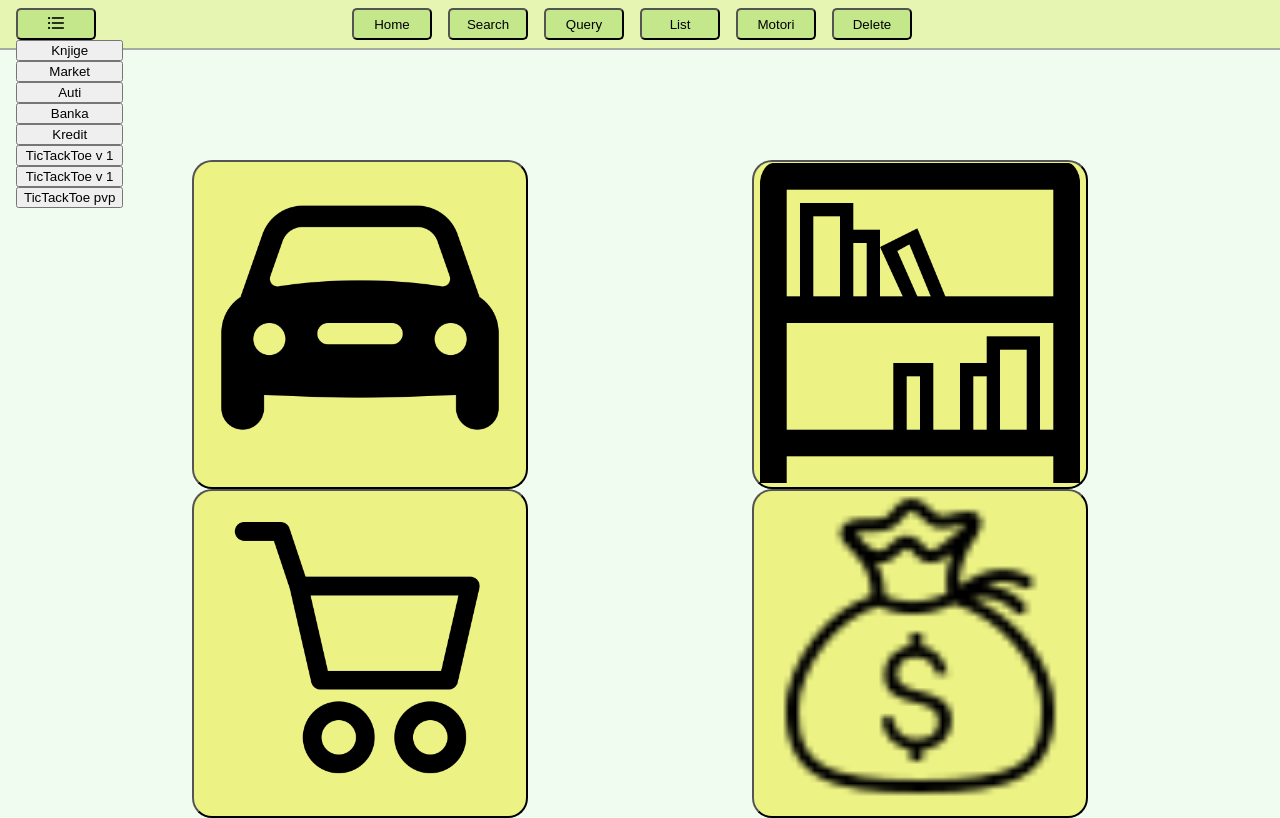
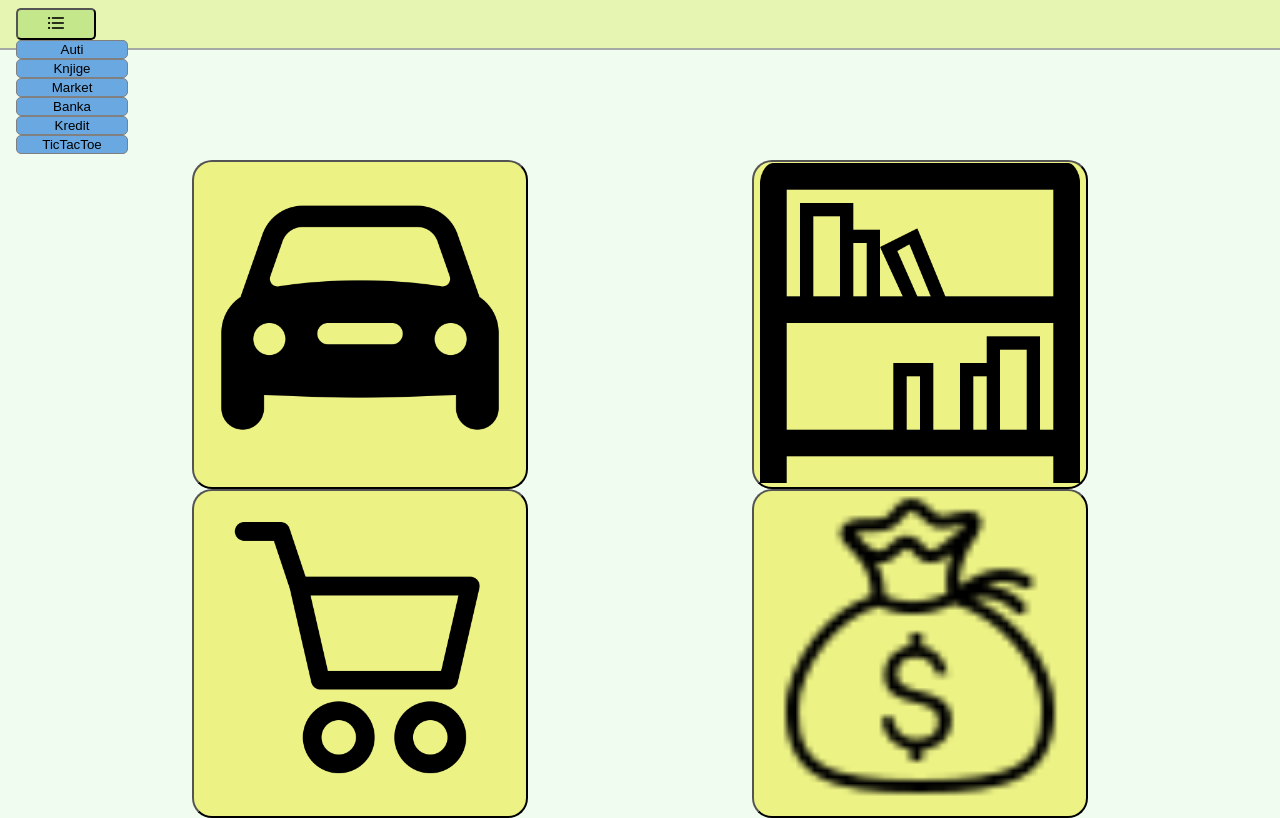
Before and after one commit to bozekekez/treningFront, a React (Create React App) app: page / in a window 1280 px wide. Both pictures are taken after a click on the button 56 px from the left and 24 px from the top of the page. Built offline with nearby package versions, Linux system fonts and the light colour scheme.

Commit message:
prerađen meni, svi linkovi stavljeni u univerzalni meni, dodan onmouseenter za navigaciju menija

```diff
--- a/src/Components/Header/Header.css
+++ b/src/Components/Header/Header.css
@@ -124,6 +124,11 @@
   width: 1rem;
 }
 
+.meniTop{
+    display: flex;
+    flex-direction: row;
+}
+
 .meniDeploy{
     margin-left: 1rem;
     margin-top: 2.5rem;
@@ -134,8 +139,61 @@
     flex-direction: column;
 }
 
+.meniDeployPodTick{
+    margin-left: 8rem;
+    margin-top: 8.8rem;
+    position: fixed;
+    overflow: visible;
+    z-index: 9998;
+    display: flex;
+    flex-direction: column;
+}
+
+.meniDeployPodKredit{
+    margin-left: 8rem;
+    margin-top: 7.5rem;
+    position: fixed;
+    overflow: visible;
+    z-index: 9998;
+    display: flex;
+    flex-direction: column;
+}
+
+.meniDeployPodMarket{
+    margin-left: 8rem;
+    margin-top: 5rem;
+    position: fixed;
+    overflow: visible;
+    z-index: 9998;
+    display: flex;
+    flex-direction: column;
+}
+
+.meniDeployPodAuti{
+    margin-left: 8rem;
+    margin-top: 2.5rem;
+    position: fixed;
+    overflow: visible;
+    z-index: 9998;
+    display: flex;
+    flex-direction: column;
+}
+
+.meniDeployPodKnjige{
+    margin-left: 8rem;
+    margin-top: 3.7rem;
+    position: fixed;
+    overflow: visible;
+    z-index: 9998;
+    display: flex;
+    flex-direction: column;
+}
+
 .meniBotun{
-
+    width: 7rem;
+    background-color: rgb(106, 168, 226);
+    border-radius: 5px;
+    border: 1px solid grey
 }
 
 .headerParent{
--- a/src/Components/Header/Header.js
+++ b/src/Components/Header/Header.js
@@ -8,12 +8,17 @@ import {
 import React, { useState, useEffect, useContext } from "react";
 import { ItemContext } from "../Context/Context";
 import "./Header.css";
-import list from './list.png'
+import list from "./list.png";
 
 const Header = () => {
   const { header, setHeader } = useContext(ItemContext);
-  const [meni, setMeni] = useState(false)
+  const [meni, setMeni] = useState(false);
   let history = useHistory();
+  const [creditMeni, setCreditmeni] = useState(false);
+  const [tick, setTick] = useState(false);
+  const [marketMeni, setMarketMeni] = useState(false);
+  const [autiMeni, setAutiMeni] = useState(false);
+  const [booksMeni, setBooksMeni] = useState(false);
 
   const handleClick = () => {
     history.push("/");
@@ -40,107 +45,254 @@ const Header = () => {
   };
 
   const handleKnjige = () => {
-    setHeader("knjige");
-    document.body.style = "background: rgb(198, 242, 248)";
-    history.push("/books");
+    // setHeader("knjige");
+    // document.body.style = "background: rgb(198, 242, 248)";
+    // history.push("/books");
+    if(booksMeni === false){
+      setBooksMeni(true)
+      setMarketMeni(false);
+      setTick(false);
+      setAutiMeni(false);
+      setCreditmeni(false);
+    }
+    if(booksMeni === true){
+      setBooksMeni(false)
+    }
   };
 
   const handleLogin = () => {
-    setHeader("market");
-    document.body.style = "background: #e6e6ff";
+    // setHeader("market");
+    // document.body.style = "background: #e6e6ff";
+    // history.push("/market");
+    if (marketMeni === true) {
+      setMarketMeni(false);
+    }
+    if (marketMeni === false) {
+      setMarketMeni(true);
+      setTick(false);
+      setAutiMeni(false);
+      setCreditmeni(false);
+      setBooksMeni(false);
+    }
+  };
+
+  const handleMarket = () => {
     history.push("/market");
   };
 
+  const handleLog = () => {
+    history.push("/market/login");
+  };
+
   const handleMeni = () => {
-    if(meni === false){
-      setMeni(true)
+    if (meni === false) {
+      setMeni(true);
     }
     if (meni === true) {
-      setMeni(false)
+      setMeni(false);
     }
+  };
+
+  const handleAuti = () => {
+    // setHeader('auti');
+    // document.body.style = 'background: honeydew';
+    // history.push('/');
+    if (autiMeni === false) {
+      setAutiMeni(true);
+      setBooksMeni(false);
+      setMarketMeni(false);
+      setTick(false);
+      setCreditmeni(false);
+    }
+    if (autiMeni === true) {
+      setAutiMeni(false);
+    }
+  };
+
+  const handleBanka = () => {
+      history.push("/banka");
+      setAutiMeni(false);
+      setBooksMeni(false);
+      setMarketMeni(false);
+      setTick(false);
+      setCreditmeni(false);
+
+  };
+
+  const handleKredit = () => {
+    // history.push('/credit');
+    if (creditMeni === false) {
+      setCreditmeni(true);
+      setAutiMeni(false);
+      setMarketMeni(false);
+      setTick(false);
+      setBooksMeni(false);
+    }
+    if (creditMeni === true) {
+      setCreditmeni(false);
+    }
+  };
+
+  const handleIzračun = () => {
+    history.push("/credit");
+  };
+
+  const handlePlaćanje = () => {
+    history.push("/credit/pay");
+  };
+
+  const handlePregled = () => {
+    history.push("/credit/search");
+  };
+
+  const handleTick = () => {
+    if (tick === false) {
+      setTick(true);
+      setCreditmeni(false);
+      setAutiMeni(false);
+      setMarketMeni(false);
+      setBooksMeni(false);
+    }
+    if (tick === true) {
+      setTick(false);
+    }
+  };
+
+  const handleTick1 = () => {
+    history.push("/tick");
+  };
+
+  const handleTick2 = () => {
+    history.push("/ticktack");
+  };
+
+  const handleTick3 = () => {
+    history.push("/ticktacktoe");
+  };
+
+  const handleAdd = () =>{
+    history.push('/books/addbook');
 }
 
-  const handleAuti = () =>{
-    setHeader('auti');
-    document.body.style = 'background: honeydew';
-    history.push('/');
+const handleAddAuthor = () =>{
+    history.push('/books/addauthor');
 }
 
-  const handleBanka = () =>{
-    history.push('banka/');
+const handleFilter = () =>{
+    history.push('/books/filter');
 }
-
-  const handleKredit = () =>{
-    history.push('/credit');
-  }
-
-  const handleTick1 = () =>{
-    history.push('/tick')
-  }
-
-  const handleTick2 = () =>{
-    history.push('/ticktack')
-  }
-
-  const handleTick3 = () =>{
-    history.push('/ticktacktoe')
-  }
-
-
-
-
 
   return (
     <div className="headerParent">
       <div className="navbar">
         <button className="botun2" onClick={handleMeni}>
-        <img className="meni" src={list}/>
+          <img className="meni" src={list} />
         </button>
 
         {/* <button className="botun2" onClick={handleLogin}>
         eo
       </button> */}
-      <button className="botun" onClick={handleClick}>
-        Home
-      </button>
-      <button className="botun" onClick={handleSearch}>
-        Search
-      </button>
-      <button className="botun" onClick={handleQuery}>
-        Query
-      </button>
-      <button className="botun" onClick={handleList}>
-        List
-      </button>
-      <button className="botun" onClick={handleMotori}>
-        Motori
-      </button>
-      <button className="botun" onClick={handleDelete}>
-        Delete
-      </button>
+
         {/* <button className="botun1" onClick={handleKnjige}>
         Knjige
       </button> */}
       </div>
-    { meni === true ?
+      {meni === true ? (
+        <div className="meniTop">
           <div className="meniDeploy">
-        <button className="meniBotun" onClick={handleKnjige}>
+            <button className="meniBotun" onMouseEnter={handleAuti} onClick={handleAuti}>
+              Auti
+            </button>
+            <button className="meniBotun" onMouseEnter={handleKnjige} onClick={handleKnjige}>
               Knjige
             </button>
-      <button className="meniBotun" onClick={handleLogin}>
+            <button className="meniBotun" onMouseEnter={handleLogin} onClick={handleLogin}>
               Market
             </button>
-      <button className="meniBotun" onClick={handleAuti}>Auti</button>
-      <button className="meniBotun" onClick={handleBanka}>Banka</button>
-      <button className="meniBotun" onClick={handleKredit}>Kredit</button>
-      <button className="meniBotun" onClick={handleTick1}>TicTackToe v 1</button>
-      <button className="meniBotun" onClick={handleTick2}>TicTackToe v 1</button>
-      <button className="meniBotun" onClick={handleTick3}>TicTackToe pvp</button>
+            <button className="meniBotun" onMouseEnter={handleBanka} onClick={handleBanka}>
+              Banka
+            </button>
+            <button className="meniBotun" onMouseEnter={handleKredit} onClick={handleKredit}>
+              Kredit
+            </button>
+            <button className="meniBotun" onMouseEnter={handleTick} onClick={handleTick}>
+              TicTacToe
+            </button>
+          </div>
+          {creditMeni === true ? (
+            <div className="meniDeployPodKredit">
+              <button className="meniBotun" onClick={handleIzračun}>Kredit izračun</button>
+              <button className="meniBotun" onClick={handlePlaćanje}>Plaćanje kredita</button>
+              <button className="meniBotun" onClick={handlePregled}>Pregled kredita</button>
+            </div>
+          ) : (
+            <></>
+          )}
+          {tick === true ? (
+            <div className="meniDeployPodTick">
+              <button className="meniBotun" onClick={handleTick1}>
+                TicTackToe v 1
+              </button>
+              <button className="meniBotun" onClick={handleTick2}>
+                TicTackToe v 2
+              </button>
+              <button className="meniBotun" onClick={handleTick3}>
+                TicTackToe pvp
+              </button>
+            </div>
+          ) : (
+            <></>
+          )}
+          {marketMeni === true ? (
+            <div className="meniDeployPodMarket">
+              <button className="meniBotun" onClick={handleMarket}>
+                Market
+              </button>
+              <button className="meniBotun" onClick={handleLog}>
+                Login
+              </button>
+            </div>
+          ) : (
+            <></>
+          )}
+          {autiMeni === true ? (
+            <div className="meniDeployPodAuti">
+              <button className="meniBotun" onClick={handleClick}>
+                Home
+              </button>
+              <button className="meniBotun" onClick={handleSearch}>
+                Search
+              </button>
+              <button className="meniBotun" onClick={handleQuery}>
+                Query
+              </button>
+              <button className="meniBotun" onClick={handleList}>
+                List
+              </button>
+              <button className="meniBotun" onClick={handleMotori}>
+                Motori
+              </button>
+              <button className="meniBotun" onClick={handleDelete}>
+                Delete
+              </button>
+            </div>
+          ) : (
+            <></>
+          )}
+          { booksMeni === true ?
+          <div className="meniDeployPodKnjige">
+            <button className="meniBotun" onClick={handleAdd}>Add Book</button>
+            <button className="meniBotun" onClick={handleAddAuthor}>Add Author</button>
+            <button className="meniBotun" onClick={handleFilter}>Filter</button>
           </div>
           :
           <></>
           }
         </div>
+      ) : (
+        <></>
+      )}
+    </div>
   );
 };
 export default Header;
```
Lines whose indentation alone changed are shown as unchanged.
